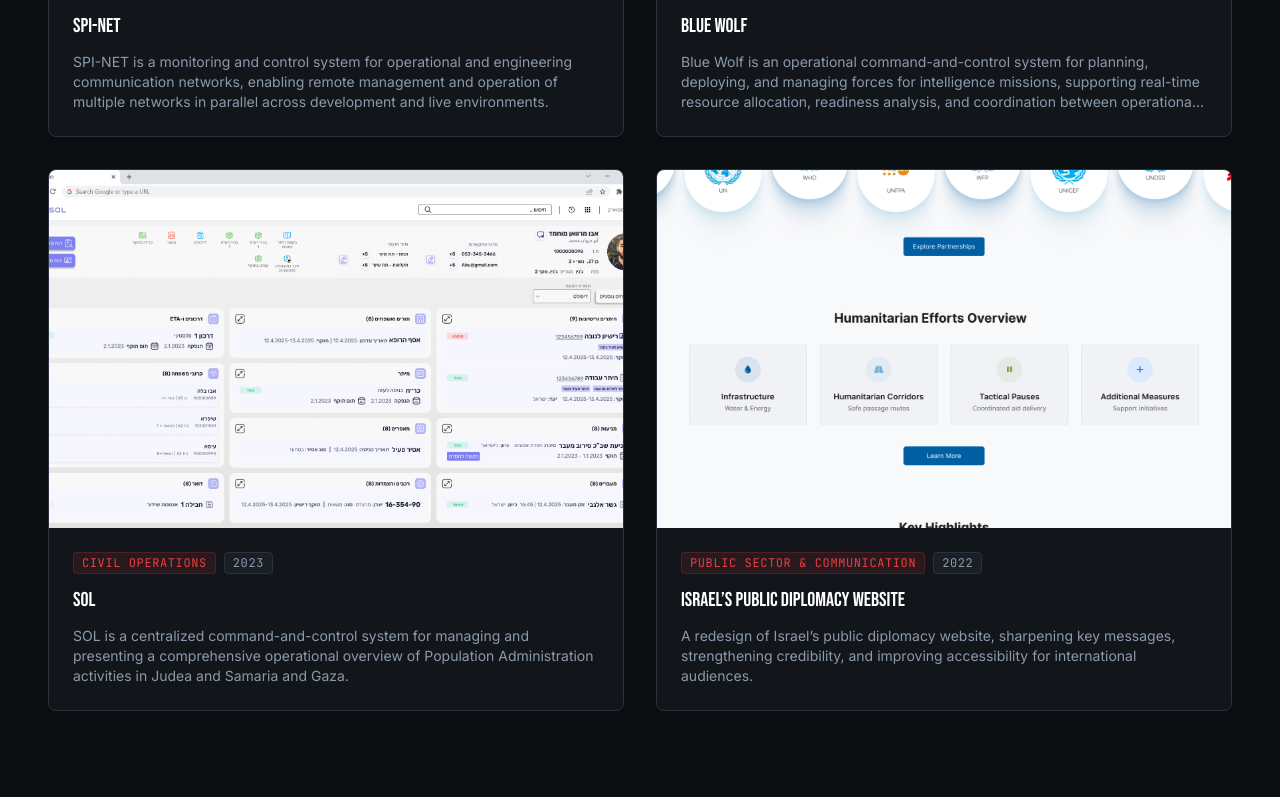
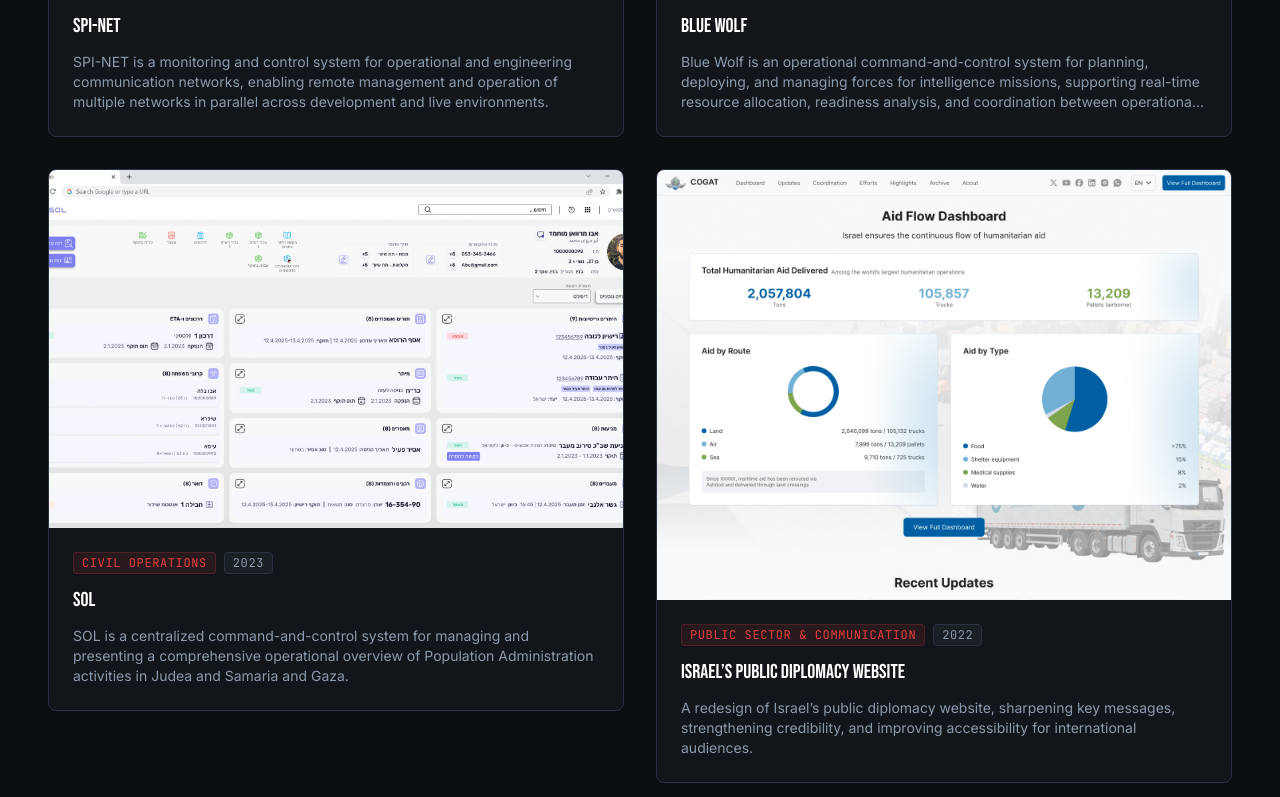
Before and after one commit to levyoren2904-bot/producteam-portfolio, a Next.js app: page /work in a window 1280 px wide. Shown: the part 1543-2340 px from the top of the page. Built offline with nearby package versions, Linux system fonts and the light colour scheme.

Commit message:
Fix image aspect ratios and object positioning for tall website images

```diff
--- a/components/case-study/CaseCard.tsx
+++ b/components/case-study/CaseCard.tsx
@@ -36,7 +36,10 @@
         {/* Image */}
         <div
           className={cn(
-            'relative aspect-case-study overflow-hidden bg-surface-elevated',
+            'relative overflow-hidden bg-surface-elevated',
+            case_.slug === 'israels-public-diplomacy-website'
+              ? 'aspect-case-study-tall'
+              : 'aspect-case-study',
             featured && 'lg:w-3/5'
           )}
         >
@@ -45,7 +48,7 @@
               src={case_.thumbnail}
               alt={case_.title}
               fill
-              className="object-cover transition-transform duration-700 group-hover:scale-105"
+              className="object-cover object-top transition-transform duration-700 group-hover:scale-105"
             />
           ) : (
             <div className="absolute inset-0 flex items-center justify-center">
--- a/components/case-study/CaseHero.tsx
+++ b/components/case-study/CaseHero.tsx
@@ -4,6 +4,7 @@
 import { motion } from 'framer-motion';
 import { Container } from '@/components/layout';
 import { Badge } from '@/components/ui';
+import { cn } from '@/lib/utils';
 import type { CaseStudyFrontmatter } from '@/lib/mdx';
 
 interface CaseHeroProps {
@@ -139,13 +140,18 @@
         className="relative"
       >
         <Container size="wide">
-          <div className="relative aspect-[21/9] overflow-hidden rounded-t-xl border border-b-0 border-border bg-surface-elevated">
+          <div className={cn(
+            "relative overflow-hidden rounded-t-xl border border-b-0 border-border bg-surface-elevated",
+            frontmatter.slug === 'israels-public-diplomacy-website'
+              ? "aspect-hero-tall"
+              : "aspect-[21/9]"
+          )}>
             {thumbnail ? (
               <Image
                 src={thumbnail}
                 alt={title}
                 fill
-                className="object-cover"
+                className="object-cover object-top"
                 priority
               />
             ) : (
--- a/components/case-study/ImageGallery.tsx
+++ b/components/case-study/ImageGallery.tsx
@@ -39,7 +39,12 @@
           >
             <button
               onClick={() => setSelectedImage(index)}
-              className="block aspect-video w-full"
+              className={cn(
+                "block w-full",
+                image.src?.includes("Israel's Public Diplomacy")
+                  ? "aspect-[16/12]"
+                  : "aspect-video"
+              )}
             >
               <div className="relative h-full w-full">
                 {image.src ? (
@@ -47,7 +52,7 @@
                     src={image.src}
                     alt={image.alt}
                     fill
-                    className="object-cover transition-transform duration-500 group-hover:scale-105"
+                    className="object-cover object-top transition-transform duration-500 group-hover:scale-105"
                   />
                 ) : (
                   <div className="flex h-full w-full items-center justify-center bg-surface">
--- a/styles/globals.css
+++ b/styles/globals.css
@@ -255,8 +255,16 @@
     aspect-ratio: 16 / 10;
   }
 
+  .aspect-case-study-tall {
+    aspect-ratio: 16 / 12;
+  }
+
   .aspect-hero {
     aspect-ratio: 3 / 2;
+  }
+
+  .aspect-hero-tall {
+    aspect-ratio: 16 / 12;
   }
 }
 
```
Also changed, not shown: public/og-image.png (deleted).
